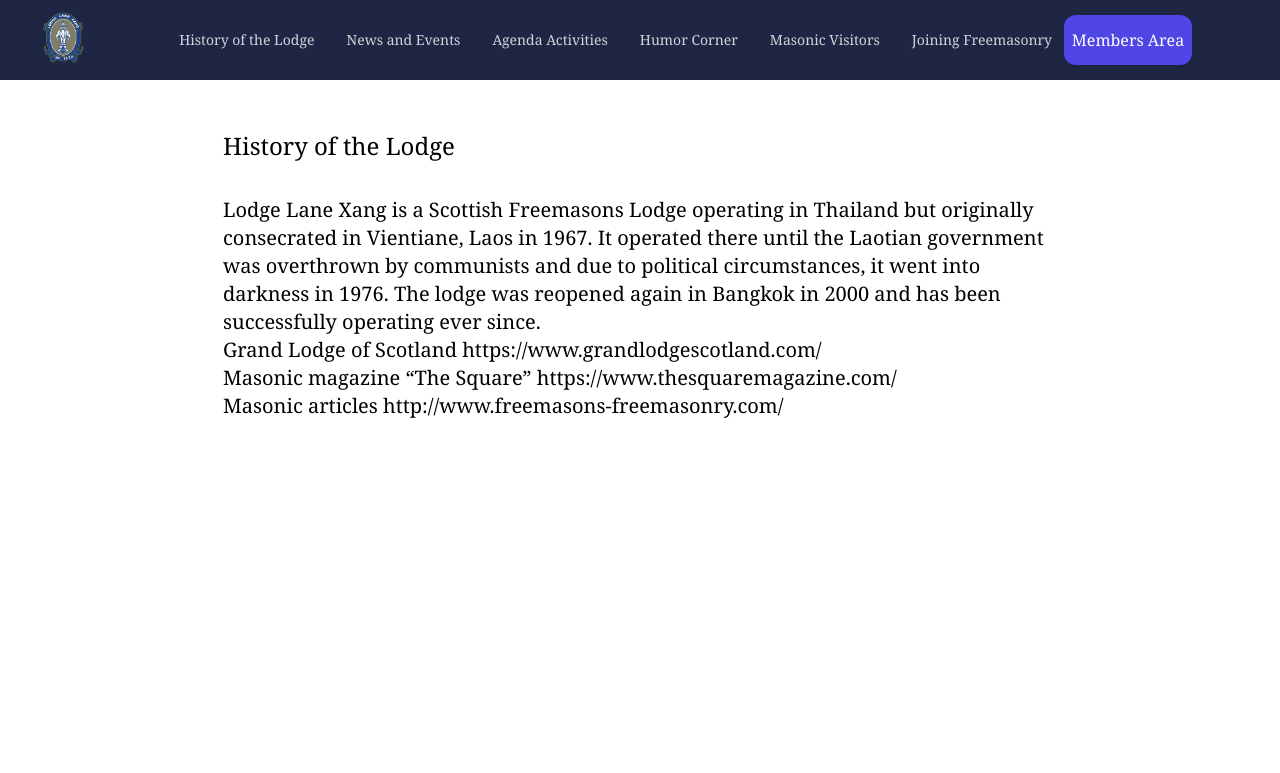
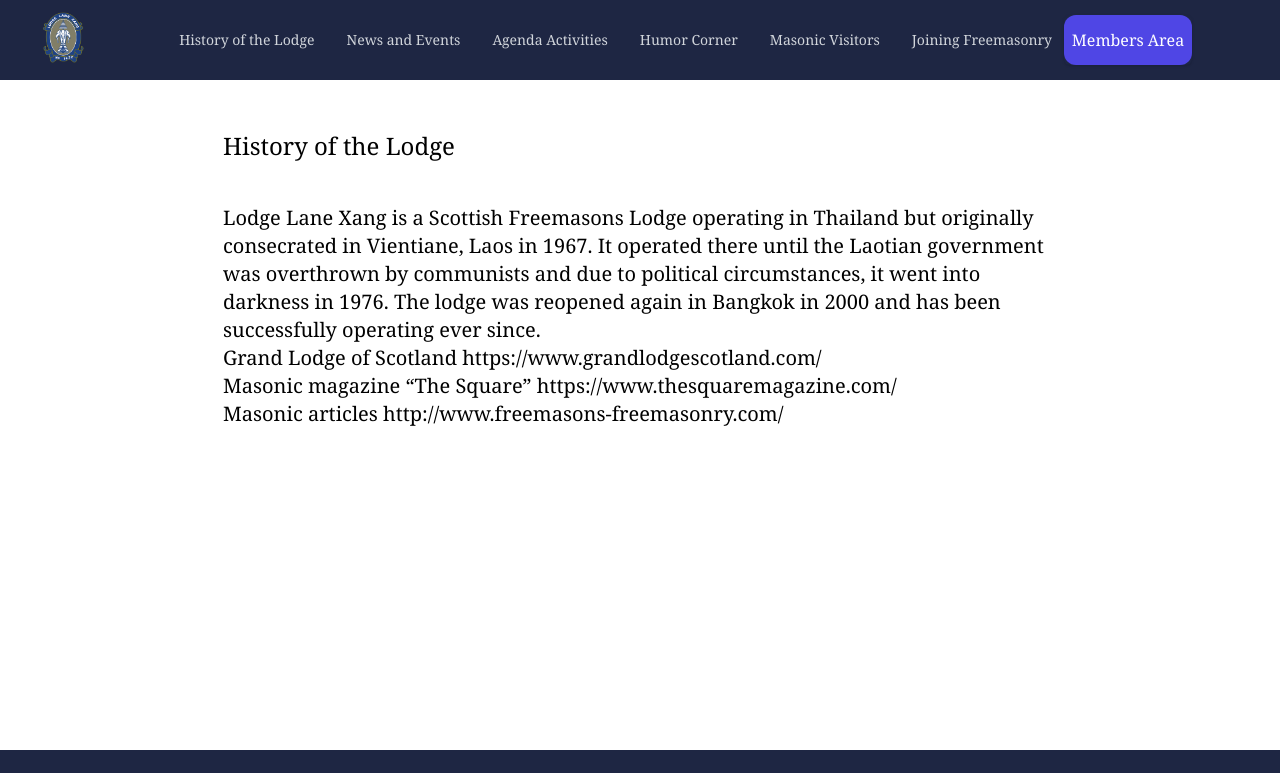
Before and after one commit to sutepjantawee/test_llx, a Next.js app: page /History in a window 1280 px wide. Shown: the top 773 px of the page. Built offline with nearby package versions, Linux system fonts and the light colour scheme.

Commit message:
h-[750px]

```diff
--- a/pages/History.js
+++ b/pages/History.js
@@ -4,9 +4,9 @@ export default function History() {
   return (
     <div className="font-serif grid h-auto">
       <Navbar />
-      <div className="pt-32 grid mx-[30px] xl:mx-[223px] md:mx-[120px] sm:mx-[70px] ">
+      <div className="pt-32 mx-[30px] xl:mx-[223px] md:mx-[120px] sm:mx-[70px] h-[750px] ">
         <p className="text-3xl text-[24px] text-left ">History of the Lodge</p>
-        <div className="text-xl pt-8 pb-96 text-[16px] ">
+        <div className="text-xl pt-10 text-[16px] ">
           Lodge Lane Xang is a Scottish Freemasons Lodge operating in Thailand
           but originally consecrated in Vientiane, Laos in 1967. It operated
           there until the Laotian government was overthrown by communists and
--- a/pages/Joining.js
+++ b/pages/Joining.js
@@ -8,7 +8,7 @@ export default function Example() {
     <div className="font-serif">
       <Navbar />
 
-      <div className=" grid place-items-center h-[739px]">
+      <div className=" grid place-items-center  h-[750px]">
         <from className="grid ">
           <div className="text-center text-3xl font-extrabold text-gray-900 pb-10">
           Welcome to the Journey
--- a/pages/Masonic.js
+++ b/pages/Masonic.js
@@ -5,9 +5,9 @@ export default function Masonic() {
     <div className="font-serif  ">
       <Navbar />
 
-      <div className="pt-32 grid mx-[30px] xl:mx-[223px] md:mx-[120px] sm:mx-[70px] ">
-        <p className="text-3xl text-[24px] text-left ">Masonic Visitors</p>
-        <div className="text-xl pt-8 pb-[500px] text-[16px] ">
+      <div className="pt-32 mx-[30px] xl:mx-[223px] md:mx-[120px] sm:mx-[70px] h-[750px] ">
+        <div className="text-3xl text-[24px] text-left ">Masonic Visitors</div>
+        <div className="text-xl  text-[16px] pt-10">
           All Masonic Visitors from Grand Lodges in amity with the Grand Lodge
           of Scotland are welcome.
           <br />
--- a/pages/Members_Password.js
+++ b/pages/Members_Password.js
@@ -17,7 +17,7 @@ export default function Member() {
   return (
     <div className="font-serif">
       <Navbar />
-      <div className=" grid place-items-center text-center h-[739px]">
+      <div className=" grid place-items-center text-center h-[750px]">
 
         <from>
         <div className="text-3xl pb-[48px]"> Password</div>
```
